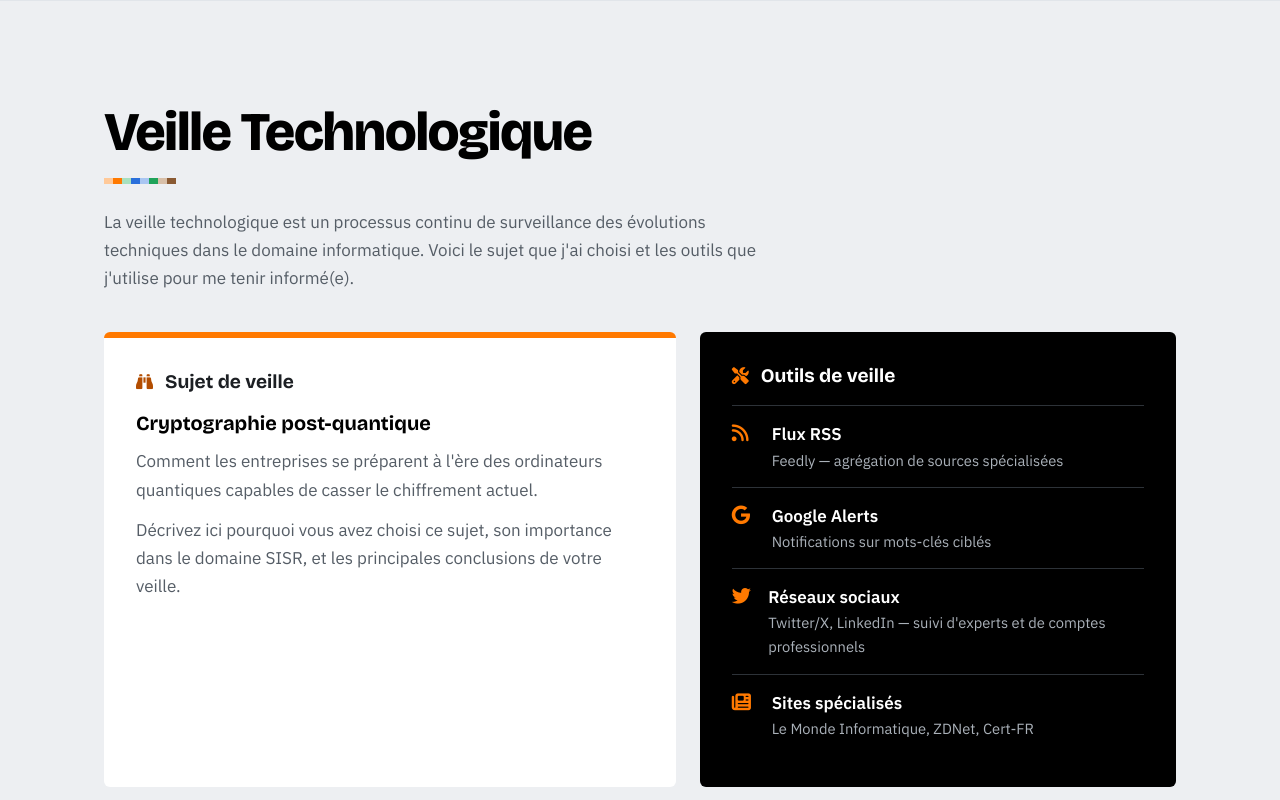
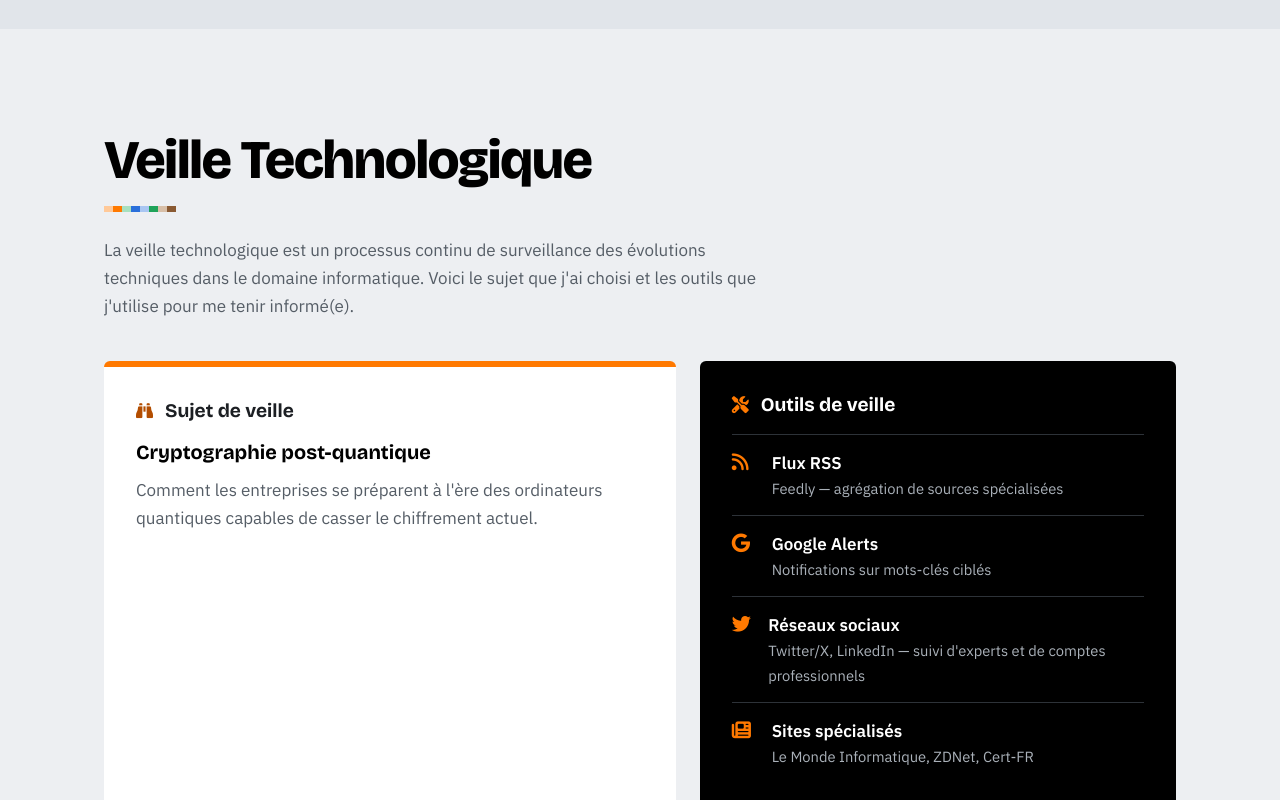
Before and after one commit to tahapatel1412/portfolio, a plain HTML site: page index.html in a window 1280 px wide. Shown: the part 6250-7050 px from the top of the page. Drawn offline with nearby package versions, Linux system fonts and the light colour scheme.

```diff
--- a/index.html
+++ b/index.html
@@ -245,6 +245,7 @@
                     <p>
                         La formation alterne cours et périodes en entreprise. Elle couvre les réseaux, les systèmes,
                         la virtualisation, la cybersécurité et la gestion de projet.
+                        https://scholanova-group.org/
                     </p>
                     <h3>Réalisations en formation</h3>
                     <ul class="skill-list">
@@ -359,8 +360,7 @@
 
                     </p>
                     <p>
-                        Décrivez ici pourquoi vous avez choisi ce sujet, son importance dans le domaine SISR,
-                        et les principales conclusions de votre veille.
+
                     </p>
                 </div>
                 <div class="veille-tools">
```
